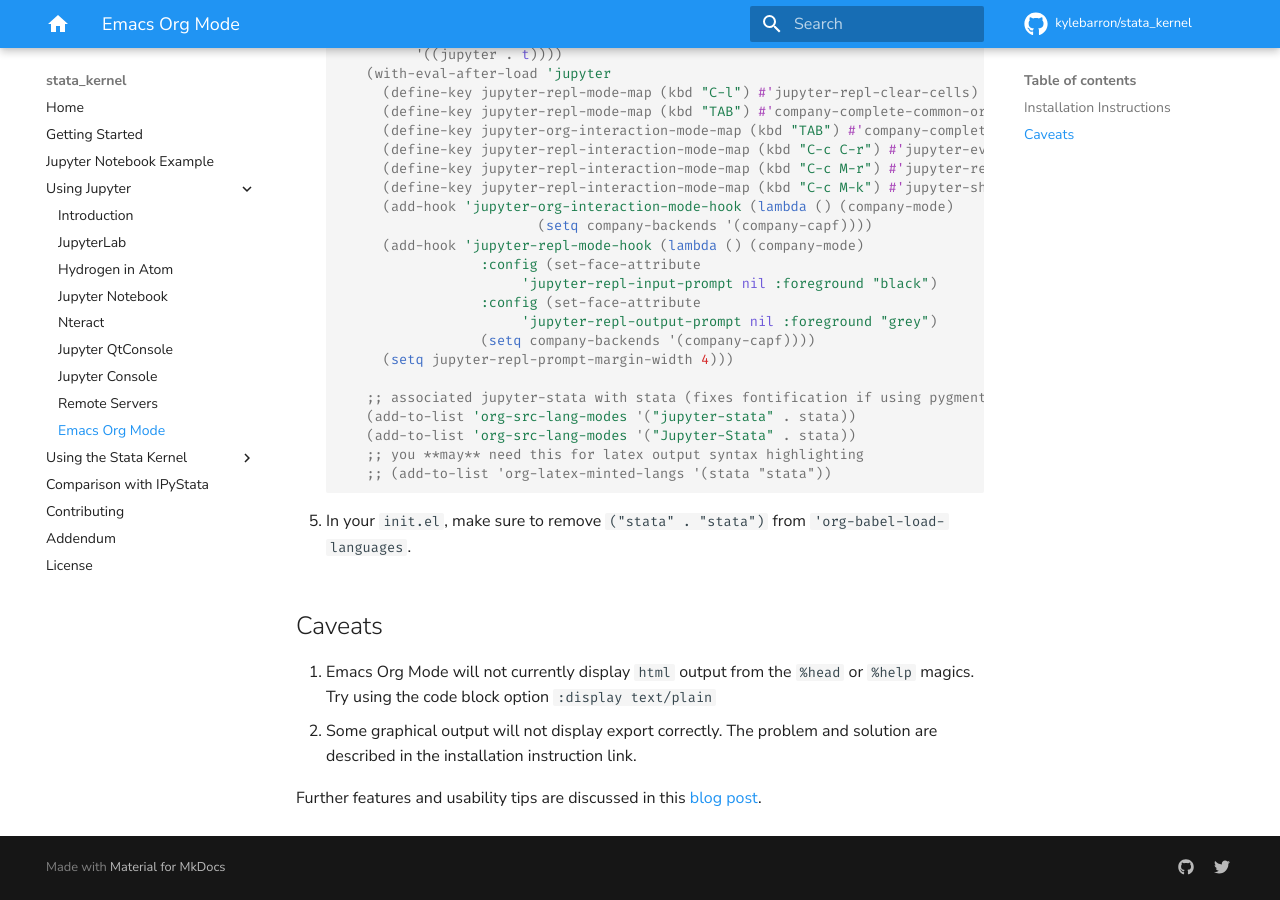
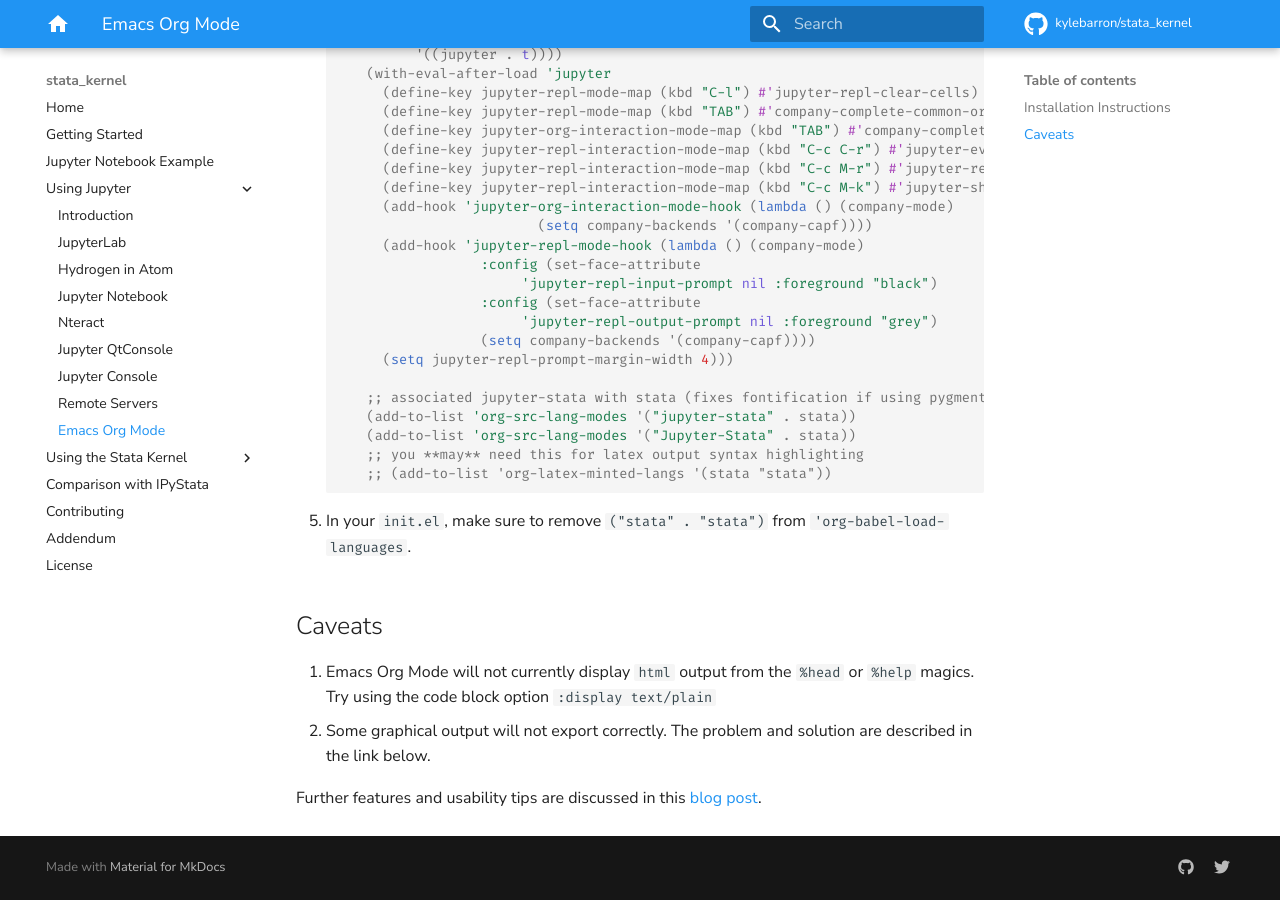
Before and after one commit to kylebarron/stata_kernel, an MkDocs documentation site: the page built from docs/src/using_jupyter/emacs-org-mode.md, in a window 1280 px wide and 900 px high, scrolled down 627 px. Built offline with MkDocs 1.6.1 and Material for MkDocs 9.7.7, drawn with Linux system fonts in a browser that asks for light colours; comment, search, counter and statistics services are not loaded.

Commit message:
cleanup wording in caveats

```diff
--- a/docs/src/using_jupyter/emacs-org-mode.md
+++ b/docs/src/using_jupyter/emacs-org-mode.md
@@ -45,6 +45,6 @@
 
 ## Caveats
 1.  Emacs Org Mode will not currently display `html` output from the `%head` or `%help` magics.  Try using the code block option `:display text/plain`
-2.  Some graphical output will not display export correctly.  The problem and solution are described in the installation instruction link.
+2.  Some graphical output will not export correctly.  The problem and solution are described in the link below.
 
 Further features and usability tips are discussed in this [blog post](https://rlhick.people.wm.edu/posts/stata_kernel_emacs.html).
```
